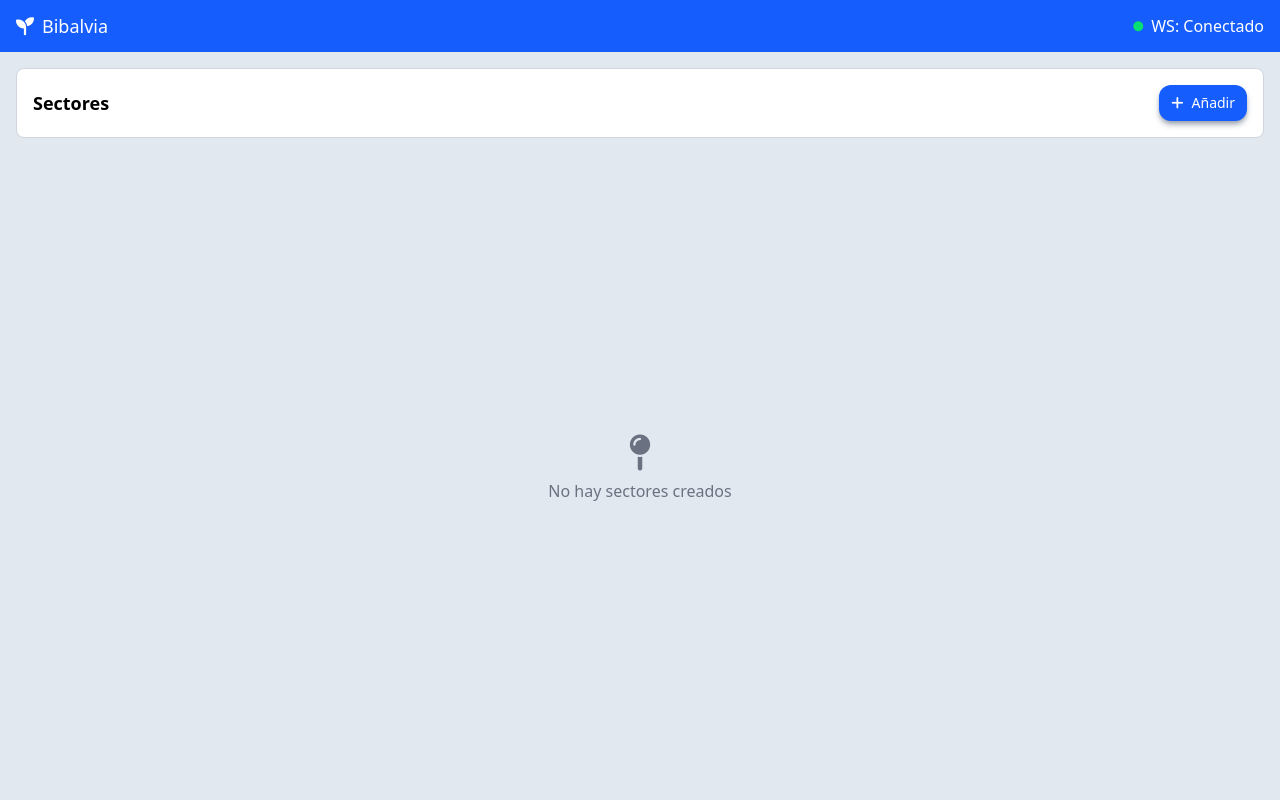
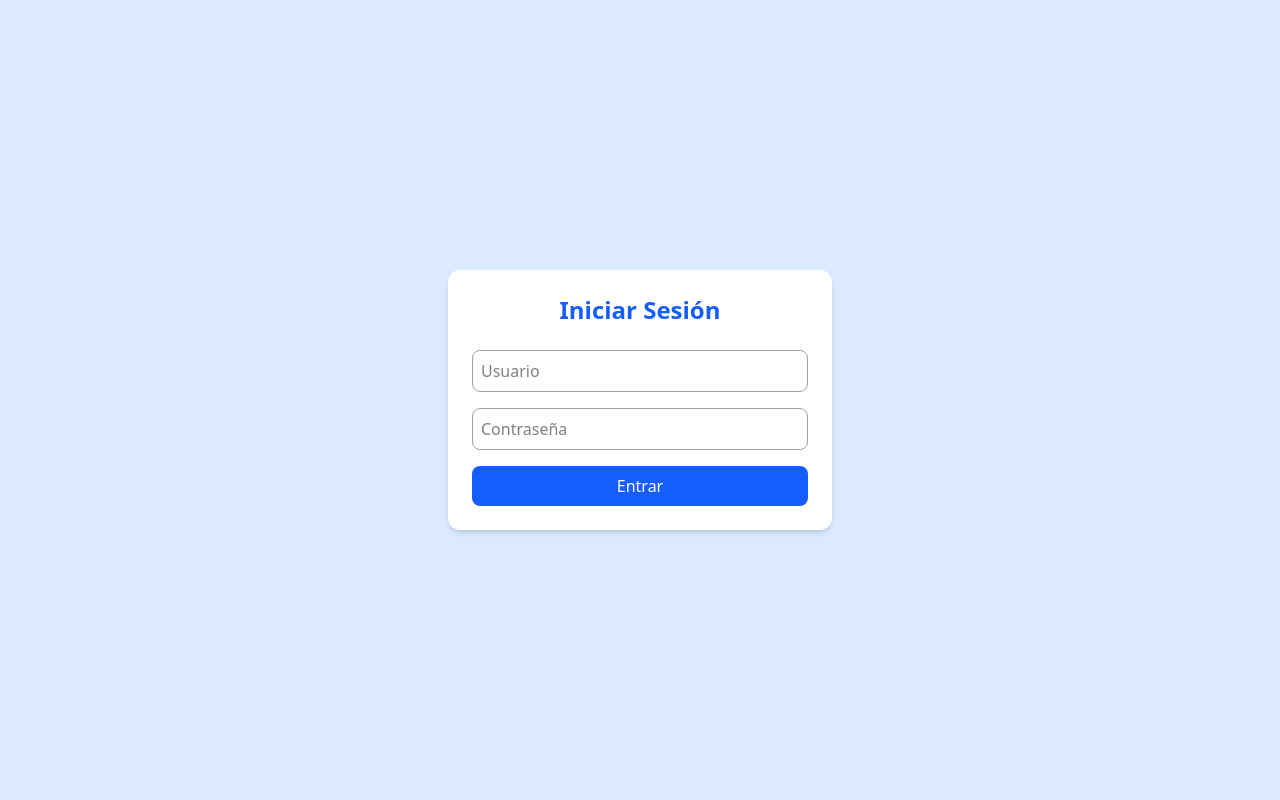
Before and after one commit to acxelaplicano01/Bibalvia, a Django app: page / in a window 1280 px wide. Run offline with Django 5.2, Linux system fonts and the light colour scheme; data that the repository does not hold is empty.

Commit message:
agregado login

```diff
--- a/bivalvia/settings.py
+++ b/bivalvia/settings.py
@@ -15,6 +15,7 @@ import dj_database_url
 from pathlib import Path
 from decouple import config
 
+LOGIN_URL = '/'
 
 # Build paths inside the project like this: BASE_DIR / 'subdir'.
 BASE_DIR = Path(__file__).resolve().parent.parent
--- /dev/null
+++ b/dashboard/templates/dashboard/login.html
@@ -0,0 +1,41 @@
+<!DOCTYPE html>
+<html lang="es">
+
+<head>
+    {% load static %}
+    <link rel="stylesheet" href="{% static 'dist/styles.css' %}">
+    <link rel="stylesheet" href="https://cdnjs.cloudflare.com/ajax/libs/font-awesome/6.4.0/css/all.min.css">
+    <meta charset="UTF-8">
+    <meta name="viewport" content="width=device-width, initial-scale=1.0">
+    <title>Login</title>
+</head>
+
+<body class="bg-blue-100 flex items-center justify-center min-h-screen">
+
+    <div class="bg-white p-6 rounded-xl shadow-md w-full max-w-sm">
+        <h2 class="text-2xl font-semibold text-center mb-6 text-blue-600">
+            Iniciar Sesión
+        </h2>
+
+        <form method="POST">
+            {% csrf_token %}
+
+            <input type="text" name="username" placeholder="Usuario" required
+                class="w-full p-2 mb-4 rounded-lg border border-gray-400">
+
+            <input type="password" name="password" placeholder="Contraseña" required
+                class="w-full p-2 mb-4 rounded-lg border border-gray-400">
+
+            <button type="submit" class="w-full bg-blue-600 text-white py-2 rounded-lg hover:bg-blue-700 transition-all active:scale-98">
+                Entrar
+            </button>
+
+            {% if error %}
+            <p class="text-red-500 text-center mt-4">{{ error }}</p>
+            {% endif %}
+        </form>
+    </div>
+
+</body>
+
+</html>
--- a/dashboard/urls.py
+++ b/dashboard/urls.py
@@ -1,11 +1,13 @@
 from django.urls import path
 from . import views
+from .auth_views import login_view, logout_view
 
 urlpatterns = [
-    path('', views.home, name='home'),
+    path('', login_view, name='login'),
+    path('logout/', logout_view, name='logout'),
+    path('home/', views.home, name='home'),
     path('sector/<int:id>/', views.sector_detail, name='sector_detail'),
     path('sector/nuevo/', views.sector_create, name='sector_create'),
     path('upload-imagen/', views.upload_imagen_sector, name='upload_imagen_sector'),
     path('borrar-imagen/', views.borrar_imagen_sector, name='borrar_imagen_sector'),
-
 ]
--- a/dashboard/views.py
+++ b/dashboard/views.py
@@ -8,9 +8,9 @@ from django.http import JsonResponse
 from django.views.decorators.http import require_POST
 from django.views.decorators.csrf import csrf_exempt
 from django.core.files.storage import FileSystemStorage
+from django.contrib.auth.decorators import login_required
 
-
-
+@login_required
 def home(request):
     sectores = Sector.objects.all()
     context = {
@@ -26,6 +26,7 @@ def home(request):
 
     return render(request, 'dashboard/home.html', context)
 
+@login_required
 def sector_detail(request, id):
     sector = Sector.objects.get(id=id)
 
@@ -58,7 +59,7 @@ def sector_detail(request, id):
     }
     return render(request, 'dashboard/sector_detail.html', context)
 
-
+@login_required
 def sector_create(request):
     if request.method == 'POST':
         tipo = request.POST.get('tipo')
@@ -137,7 +138,7 @@ def sector_create(request):
     return render(request, 'dashboard/sector_create.html', context)
 
 
-
+@login_required
 @csrf_exempt
 def upload_imagen_sector(request):
     if request.method == 'POST':
@@ -149,6 +150,7 @@ def upload_imagen_sector(request):
 
         return JsonResponse({'ok': True, 'filename': filename})
 
+@login_required
 @csrf_exempt
 def borrar_imagen_sector(request):
     if request.method == 'POST':
--- a/static/dist/styles.css
+++ b/static/dist/styles.css
@@ -7,7 +7,6 @@
       "Segoe UI Emoji", "Segoe UI Symbol", "Noto Color Emoji";
     --font-mono: ui-monospace, SFMono-Regular, Menlo, Monaco, Consolas, "Liberation Mono",
       "Courier New", monospace;
-    --color-red-100: oklch(93.6% 0.032 17.717);
     --color-red-500: oklch(63.7% 0.237 25.331);
     --color-red-600: oklch(57.7% 0.245 27.325);
     --color-red-700: oklch(50.5% 0.213 27.518);
@@ -24,11 +23,11 @@
     --color-green-800: oklch(44.8% 0.119 151.328);
     --color-cyan-100: oklch(95.6% 0.045 203.388);
     --color-cyan-600: oklch(60.9% 0.126 221.723);
+    --color-blue-100: oklch(93.2% 0.032 255.585);
     --color-blue-500: oklch(62.3% 0.214 259.815);
     --color-blue-600: oklch(54.6% 0.245 262.881);
     --color-blue-700: oklch(48.8% 0.243 264.376);
     --color-rose-300: oklch(81% 0.117 11.638);
-    --color-slate-50: oklch(98.4% 0.003 247.858);
     --color-slate-200: oklch(92.9% 0.013 255.508);
     --color-slate-900: oklch(20.8% 0.042 265.755);
     --color-gray-50: oklch(98.5% 0.002 247.839);
@@ -40,13 +39,10 @@
     --color-gray-600: oklch(44.6% 0.03 256.802);
     --color-gray-700: oklch(37.3% 0.034 259.733);
     --color-gray-800: oklch(27.8% 0.033 256.848);
-    --color-zinc-300: oklch(87.1% 0.006 286.286);
-    --color-zinc-500: oklch(55.2% 0.016 285.938);
-    --color-zinc-600: oklch(44.2% 0.017 285.786);
     --color-neutral-400: oklch(70.8% 0 0);
-    --color-black: #000;
     --color-white: #fff;
     --spacing: 0.25rem;
+    --container-sm: 24rem;
     --text-xs: 0.75rem;
     --text-xs--line-height: calc(1 / 0.75);
     --text-sm: 0.875rem;
@@ -57,6 +53,8 @@
     --text-lg--line-height: calc(1.75 / 1.125);
     --text-xl: 1.25rem;
     --text-xl--line-height: calc(1.75 / 1.25);
+    --text-2xl: 1.5rem;
+    --text-2xl--line-height: calc(2 / 1.5);
     --text-4xl: 2.25rem;
     --text-4xl--line-height: calc(2.5 / 2.25);
     --font-weight-medium: 500;
@@ -330,11 +328,20 @@
   .mb-4 {
     margin-bottom: calc(var(--spacing) * 4);
   }
+  .mb-6 {
+    margin-bottom: calc(var(--spacing) * 6);
+  }
   .ml-1 {
     margin-left: calc(var(--spacing) * 1);
   }
   .ml-2 {
     margin-left: calc(var(--spacing) * 2);
+  }
+  .ml-4 {
+    margin-left: calc(var(--spacing) * 4);
+  }
+  .ml-6 {
+    margin-left: calc(var(--spacing) * 6);
   }
   .block {
     display: block;
@@ -385,14 +392,14 @@
   .max-h-\[50vh\] {
     max-height: 50vh;
   }
-  .max-h-\[60vh\] {
-    max-height: 60vh;
-  }
   .min-h-64 {
     min-height: calc(var(--spacing) * 64);
   }
   .min-h-80 {
     min-height: calc(var(--spacing) * 80);
+  }
+  .min-h-screen {
+    min-height: 100vh;
   }
   .w-1 {
     width: calc(var(--spacing) * 1);
@@ -405,6 +412,9 @@
   }
   .w-max {
     width: max-content;
+  }
+  .max-w-sm {
+    max-width: var(--container-sm);
   }
   .flex-1 {
     flex: 1;
@@ -533,6 +533,9 @@
   .border-red-700 {
     border-color: var(--color-red-700);
   }
+  .bg-blue-100 {
+    background-color: var(--color-blue-100);
+  }
   .bg-blue-600 {
     background-color: var(--color-blue-600);
   }
@@ -601,6 +595,9 @@
   }
   .p-4 {
     padding: calc(var(--spacing) * 4);
+  }
+  .p-6 {
+    padding: calc(var(--spacing) * 6);
   }
   .px-2 {
     padding-inline: calc(var(--spacing) * 2);
@@ -637,6 +634,10 @@
   }
   .font-mono {
     font-family: var(--font-mono);
+  }
+  .text-2xl {
+    font-size: var(--text-2xl);
+    line-height: var(--tw-leading, var(--text-2xl--line-height));
   }
   .text-4xl {
     font-size: var(--text-4xl);
@@ -1068,11 +1036,6 @@
 @property --tw-skew-y {
   syntax: "*";
   inherits: false;
-}
-@property --tw-space-y-reverse {
-  syntax: "*";
-  inherits: false;
-  initial-value: 0;
 }
 @property --tw-border-style {
   syntax: "*";
@@ -1236,7 +1199,6 @@
       --tw-rotate-z: initial;
       --tw-skew-x: initial;
       --tw-skew-y: initial;
-      --tw-space-y-reverse: 0;
       --tw-border-style: solid;
       --tw-font-weight: initial;
       --tw-shadow: 0 0 #0000;
--- a/templates/base.html
+++ b/templates/base.html
@@ -27,8 +27,12 @@
         </a>
         <div class="text-base flex gap-2 items-center">
             <i class="fa-solid fa-circle fa-2xs text-green-400"></i>
-            WS: Conectado
+            <i class="fa-solid fa-database"></i>
         </div>
+        <a href="{% url 'logout' %}" class=" ml-4 px-3 py-1 text-white rounded hover:bg-blue-500">
+            <i class="fa-solid fa-arrow-right-from-bracket"></i>
+        </a>
+
     </nav>
     {% endblock %}
 
```
Also changed, not shown: other parts of static/dist/styles.css (+22 -74 lines), dashboard/auth_views.py (added, +24 -0 lines), dashboard/management/commands/old_seeder.py (added, +174 -0 lines), dashboard/management/commands/seed.py (+21 -165 lines), requirements.txt (+10 -9 lines), db.sqlite3.
